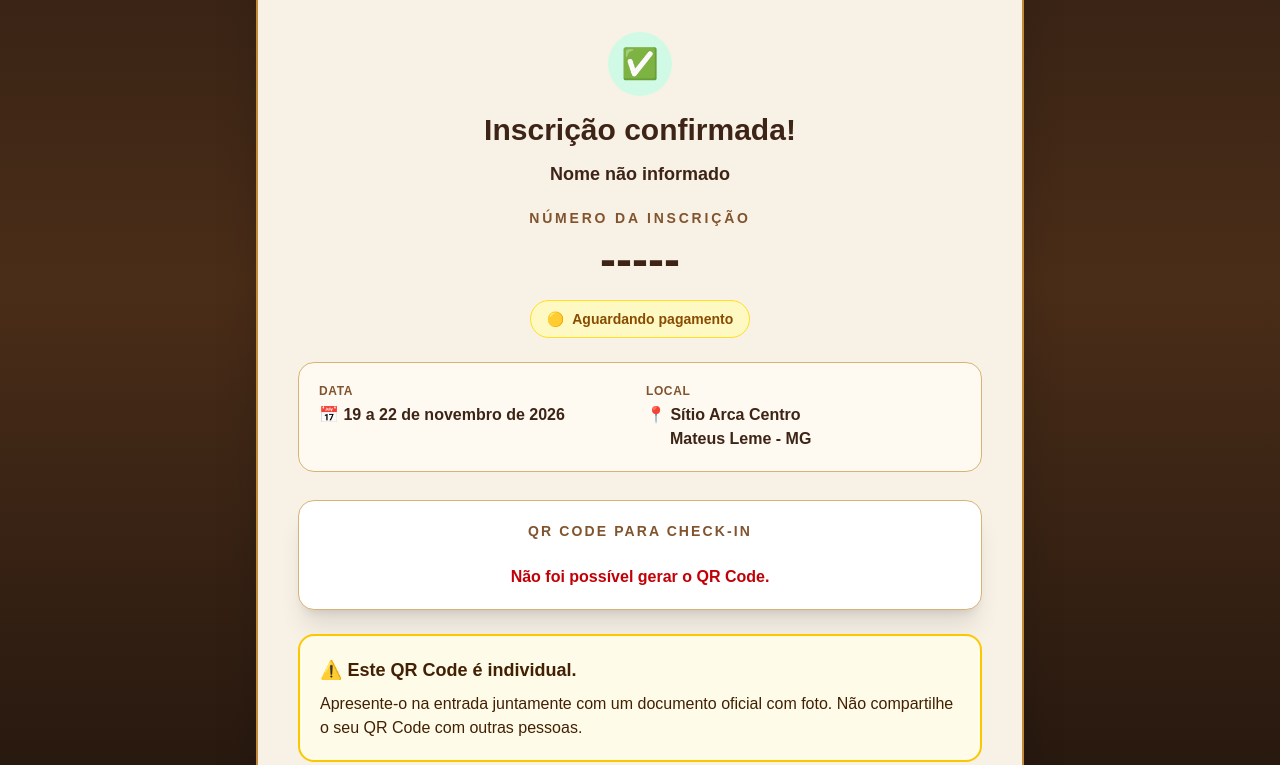
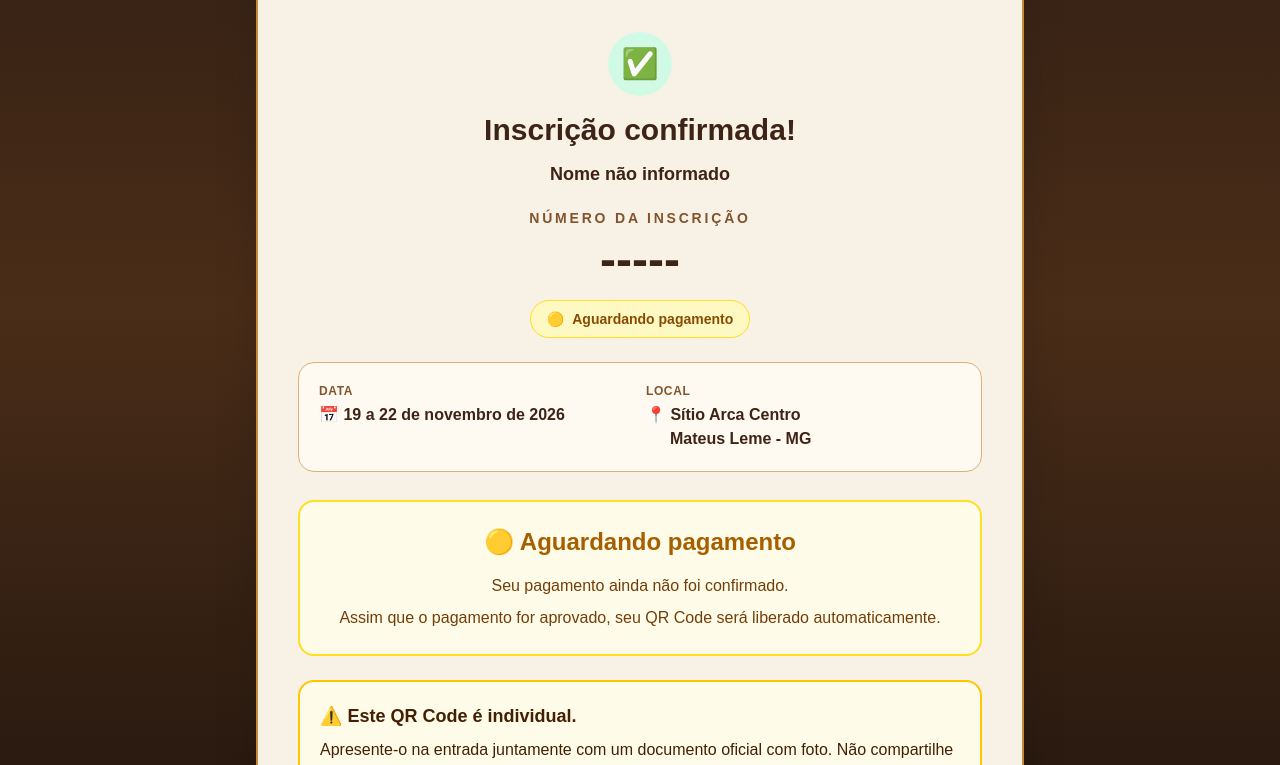
Before and after one commit to imissaoplenaemcristo-creator/CONGRESSO2026, a Next.js app: page /inscricao/sucesso in a window 1280 px wide. Shown: the part 472-1237 px from the top of the page. Built offline with nearby package versions, Linux system fonts and the light colour scheme.

Commit message:
fix: bloqueia QR Code até aprovação do pagamento

```diff
--- a/app/inscricao/sucesso/page.tsx
+++ b/app/inscricao/sucesso/page.tsx
@@ -424,6 +424,7 @@ export default function SucessoPage() {
               </div>
             </div>
 
+            {statusPagamento === "confirmado" || statusPagamento === "gratuito" ? (
   <div className="mt-7 rounded-2xl border border-[#d9b276] bg-white p-5 shadow-xl">
     <p className="text-sm font-black uppercase tracking-[0.15em] text-[#81542e]">
       QR Code para check-in
@@ -443,6 +444,39 @@ export default function SucessoPage() {
       </p>
     )}
   </div>
+) : statusPagamento === "analise" ? (
+  <div className="mt-7 rounded-2xl border-2 border-orange-300 bg-orange-50 p-6 text-center">
+    <h3 className="text-2xl font-black text-orange-700">
+      🟡 Pagamento em análise
+    </h3>
+
+    <p className="mt-4 text-orange-900">
+      Recebemos seu comprovante de pagamento.
+    </p>
+
+    <p className="mt-2 text-orange-900">
+      Nossa equipe fará a conferência em breve.
+    </p>
+
+    <p className="mt-4 font-bold text-orange-800">
+      Após a aprovação, seu QR Code será liberado automaticamente.
+    </p>
+  </div>
+) : (
+  <div className="mt-7 rounded-2xl border-2 border-yellow-300 bg-yellow-50 p-6 text-center">
+    <h3 className="text-2xl font-black text-yellow-700">
+      🟡 Aguardando pagamento
+    </h3>
+
+    <p className="mt-4 text-yellow-900">
+      Seu pagamento ainda não foi confirmado.
+    </p>
+
+    <p className="mt-2 text-yellow-900">
+      Assim que o pagamento for aprovado, seu QR Code será liberado automaticamente.
+    </p>
+  </div>
+)}
 
             <div className="mt-6 rounded-2xl border-2 border-yellow-400 bg-yellow-50 p-5 text-left text-yellow-950">
               <p className="text-lg font-black">⚠️ Este QR Code é individual.</p>
```
Also changed, not shown: 1 other file (tests, documents, lock files or other folders). Lines whose indentation alone changed are shown as unchanged.
